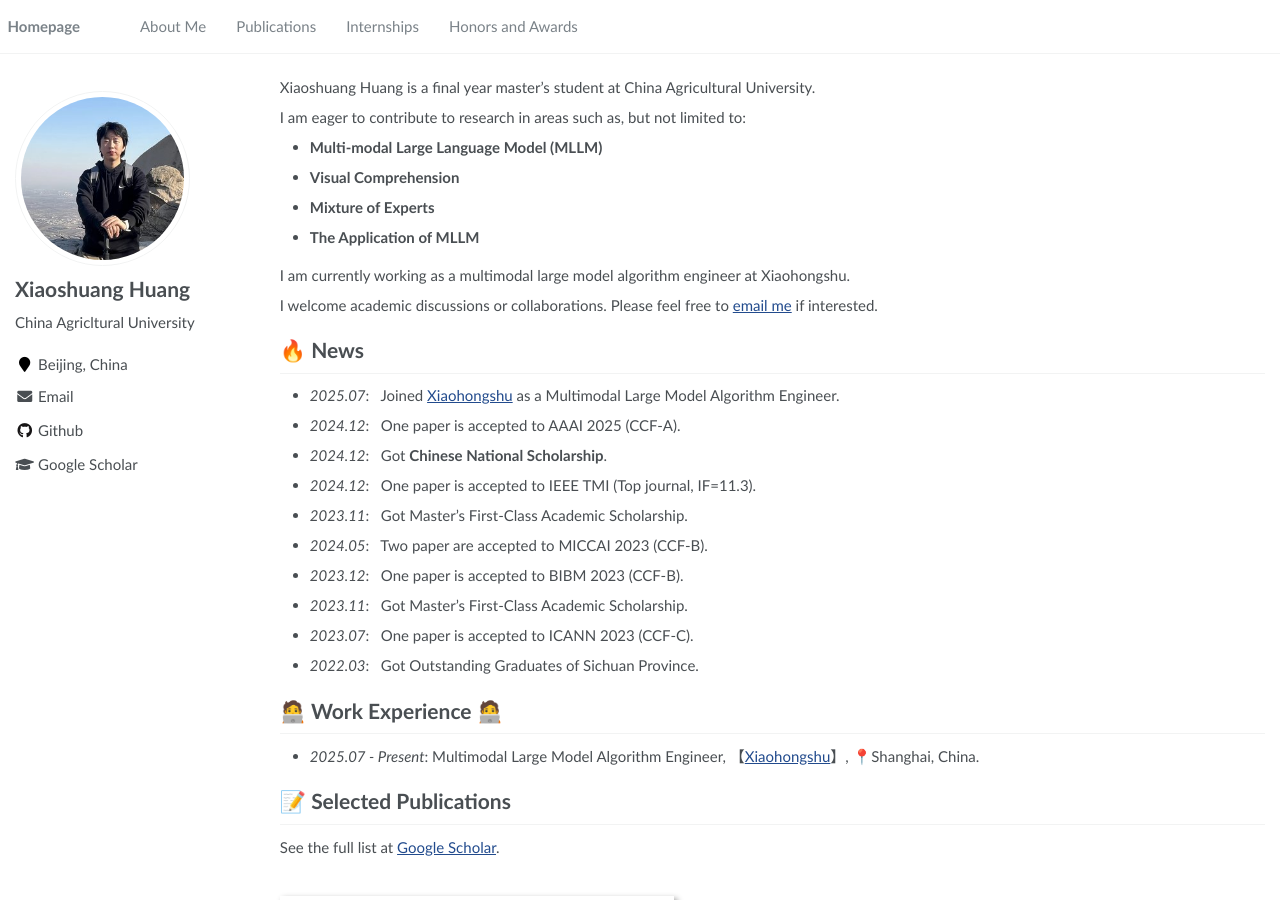
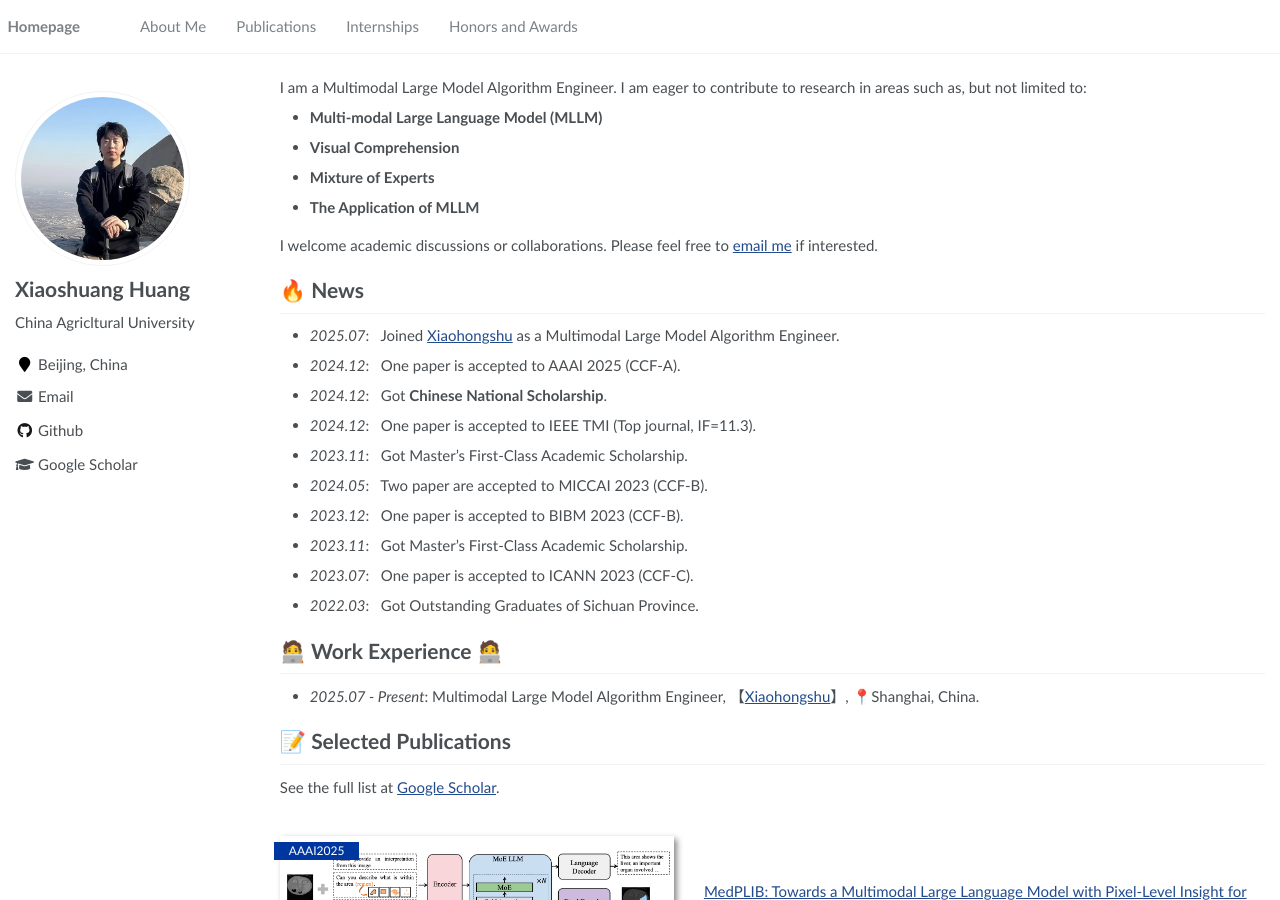
Before and after one commit to ShawnHuang497/xiaoshuanghuang.github.io, a Jekyll site: the page built from _pages/about.md, in a window 1280 px wide and 900 px high. Built offline with Jekyll 4.4.1, drawn with Linux system fonts in a browser that asks for light colours; a script that is not in the unit is left out.

Commit message:
Update about.md

```diff
--- a/_pages/about.md
+++ b/_pages/about.md
@@ -17,19 +17,11 @@ redirect_from:
 
 <span class='anchor' id='about-me'></span>
 
-Xiaoshuang Huang is a final year master's student at China Agricultural University.
-
-
-
-
-I am eager to contribute to research in areas such as, but not limited to:
+I am a Multimodal Large Model Algorithm Engineer. I am eager to contribute to research in areas such as, but not limited to:
 - **Multi-modal Large Language Model (MLLM)**
 - **Visual Comprehension**
 - **Mixture of Experts**
 - **The Application of MLLM**
-
-
-I am currently working as a multimodal large model algorithm engineer at Xiaohongshu.
 
 I welcome academic discussions or collaborations. Please feel free to [email me](mailto:huangxs497@gmail.com) if interested.
 
```
